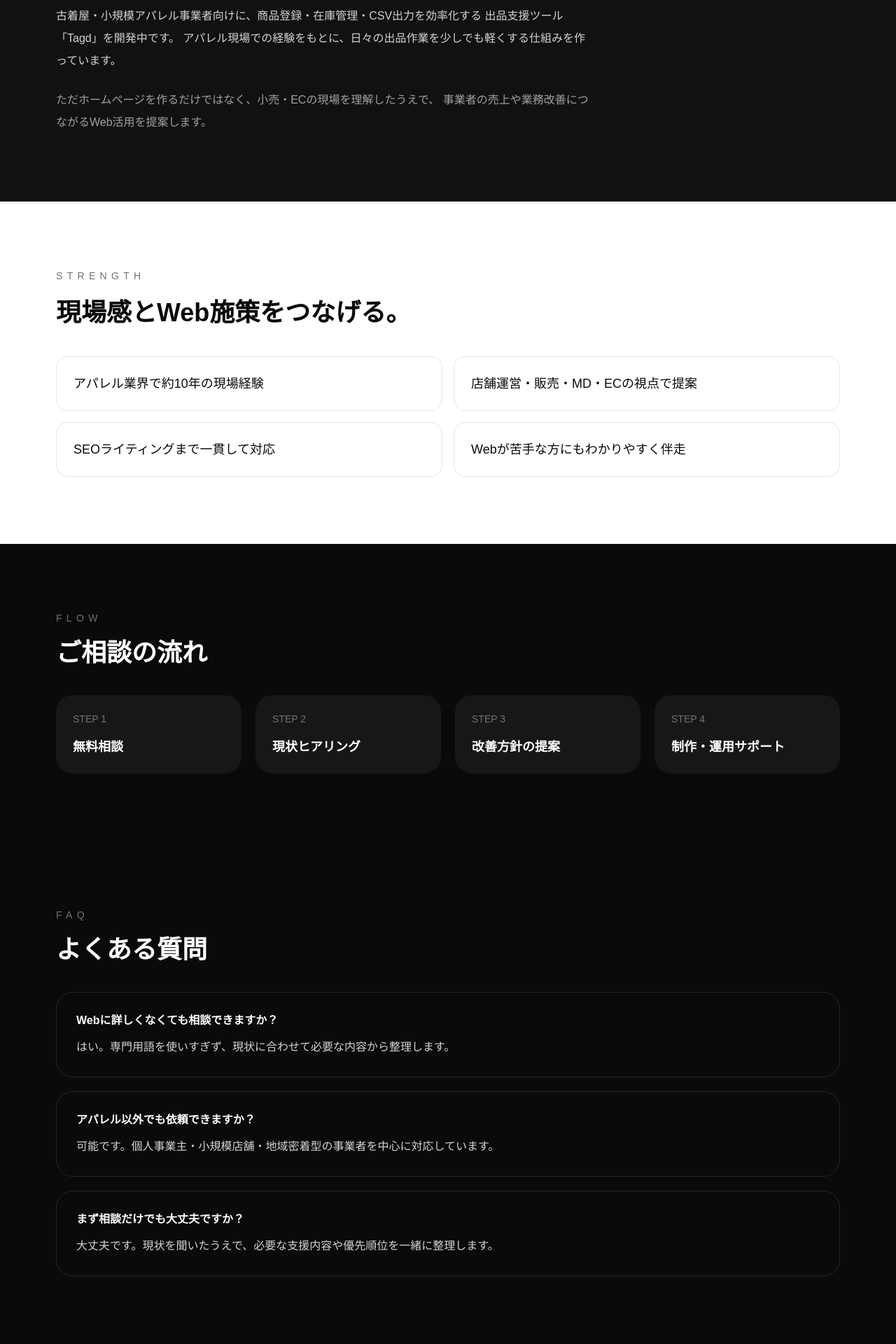
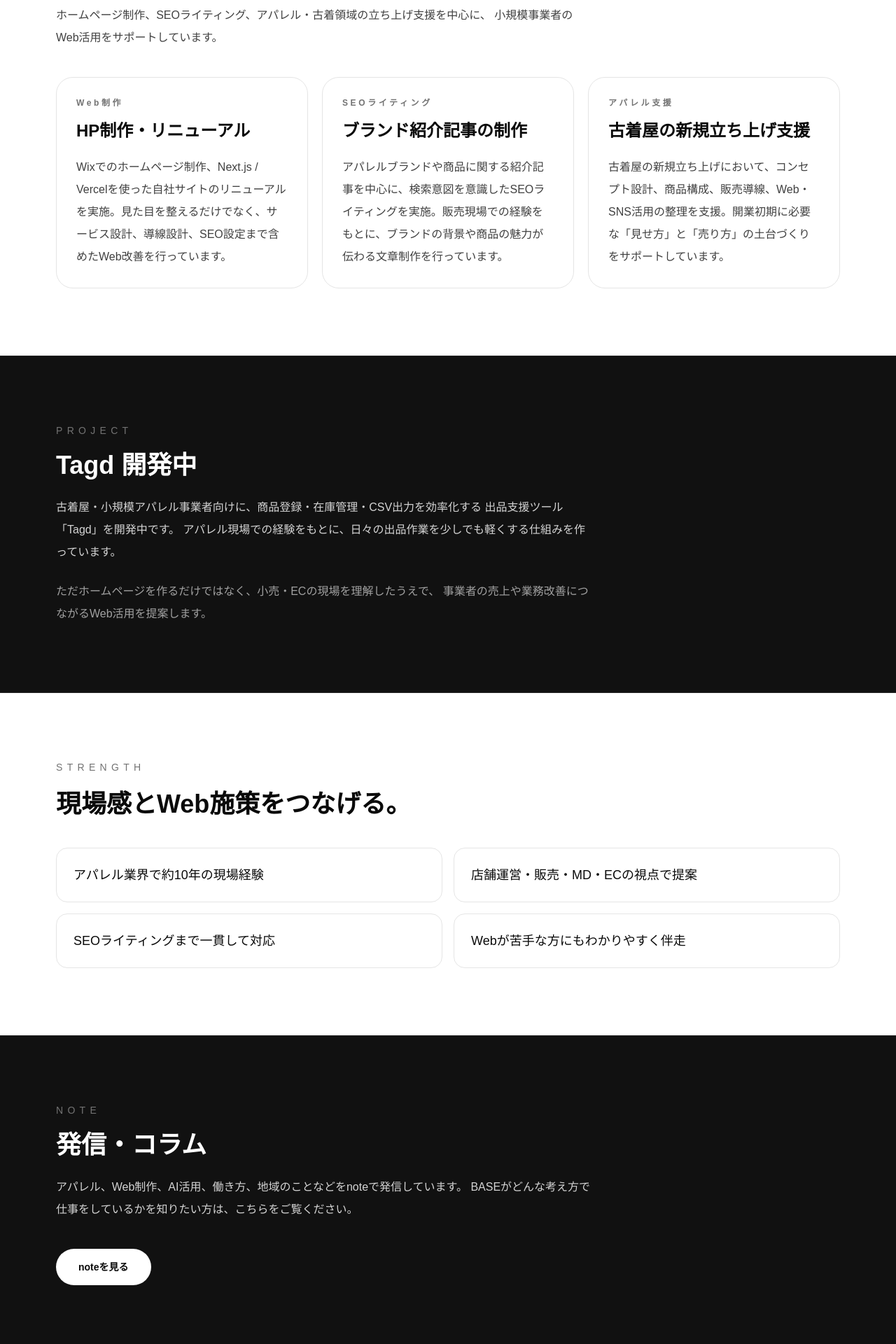
Before and after one commit to imayoshi-base/basehp-renewal, a Next.js app: page / in a window 1280 px wide. Shown: the part 2920-4840 px from the top of the page at 70% size. Built offline with nearby package versions, Linux system fonts and the light colour scheme.

Commit message:
update text

```diff
--- a/app/page.tsx
+++ b/app/page.tsx
@@ -1,4 +1,4 @@
-  const plans = [
+const plans = [
   {
     name: "ライトプラン",
     price: "月額 29,800円",
@@ -51,6 +51,27 @@ const strengths = [
   "Webが苦手な方にもわかりやすく伴走",
 ];
 
+const works = [
+  {
+    category: "Web制作",
+    title: "HP制作・リニューアル",
+    description:
+      "Wixでのホームページ制作、Next.js / Vercelを使った自社サイトのリニューアルを実施。見た目を整えるだけでなく、サービス設計、導線設計、SEO設定まで含めたWeb改善を行っています。",
+  },
+  {
+    category: "SEOライティング",
+    title: "ブランド紹介記事の制作",
+    description:
+      "アパレルブランドや商品に関する紹介記事を中心に、検索意図を意識したSEOライティングを実施。販売現場での経験をもとに、ブランドの背景や商品の魅力が伝わる文章制作を行っています。",
+  },
+  {
+    category: "アパレル支援",
+    title: "古着屋の新規立ち上げ支援",
+    description:
+      "古着屋の新規立ち上げにおいて、コンセプト設計、商品構成、販売導線、Web・SNS活用の整理を支援。開業初期に必要な「見せ方」と「売り方」の土台づくりをサポートしています。",
+  },
+];
+
 const flow = ["無料相談", "現状ヒアリング", "改善方針の提案", "制作・運用サポート"];
 
 const faqs = [
@@ -67,6 +88,8 @@ const faqs = [
     a: "大丈夫です。現状を聞いたうえで、必要な支援内容や優先順位を一緒に整理します。",
   },
 ];
+
+const noteUrl = "https://note.com/base_fashion";
 
 export default function Home() {
   return (
@@ -147,7 +170,10 @@ export default function Home() {
         </div>
       </section>
 
-      <section id="plans" className="bg-white px-6 py-24 text-neutral-950 sm:px-10 lg:px-20">
+      <section
+        id="plans"
+        className="bg-white px-6 py-24 text-neutral-950 sm:px-10 lg:px-20"
+      >
         <div className="mx-auto max-w-6xl">
           <p className="text-xs tracking-[0.45em] text-neutral-500 sm:text-sm">
             PLANS
@@ -201,6 +227,39 @@ export default function Home() {
         </div>
       </section>
 
+      <section className="bg-white px-6 py-24 text-neutral-950 sm:px-10 lg:px-20">
+        <div className="mx-auto max-w-6xl">
+          <p className="text-xs tracking-[0.45em] text-neutral-500 sm:text-sm">
+            WORKS
+          </p>
+          <h2 className="mt-5 text-3xl font-semibold sm:text-4xl">
+            実績・取り組み
+          </h2>
+
+          <p className="mt-6 max-w-3xl leading-8 text-neutral-700">
+            ホームページ制作、SEOライティング、アパレル・古着領域の立ち上げ支援を中心に、
+            小規模事業者のWeb活用をサポートしています。
+          </p>
+
+          <div className="mt-10 grid gap-5 lg:grid-cols-3">
+            {works.map((work) => (
+              <div
+                key={work.title}
+                className="rounded-3xl border border-neutral-200 p-7"
+              >
+                <p className="text-xs font-semibold tracking-[0.3em] text-neutral-500">
+                  {work.category}
+                </p>
+                <h3 className="mt-4 text-2xl font-semibold">{work.title}</h3>
+                <p className="mt-5 leading-8 text-neutral-700">
+                  {work.description}
+                </p>
+              </div>
+            ))}
+          </div>
+        </div>
+      </section>
+
       <section className="border-y border-neutral-800 bg-neutral-900/60 px-6 py-24 sm:px-10 lg:px-20">
         <div className="mx-auto max-w-6xl">
           <p className="text-xs tracking-[0.45em] text-neutral-500 sm:text-sm">
@@ -242,6 +301,31 @@ export default function Home() {
               </div>
             ))}
           </div>
+        </div>
+      </section>
+
+      <section className="border-y border-neutral-800 bg-neutral-900/60 px-6 py-24 sm:px-10 lg:px-20">
+        <div className="mx-auto max-w-6xl">
+          <p className="text-xs tracking-[0.45em] text-neutral-500 sm:text-sm">
+            NOTE
+          </p>
+          <h2 className="mt-5 text-3xl font-semibold sm:text-4xl">
+            発信・コラム
+          </h2>
+
+          <p className="mt-6 max-w-3xl leading-8 text-neutral-300">
+            アパレル、Web制作、AI活用、働き方、地域のことなどをnoteで発信しています。
+            BASEがどんな考え方で仕事をしているかを知りたい方は、こちらをご覧ください。
+          </p>
+
+          <a
+            href={noteUrl}
+            target="_blank"
+            rel="noopener noreferrer"
+            className="mt-10 inline-block rounded-full bg-white px-8 py-4 text-sm font-semibold text-neutral-950 transition hover:bg-neutral-200"
+          >
+            noteを見る
+          </a>
         </div>
       </section>
 
```
